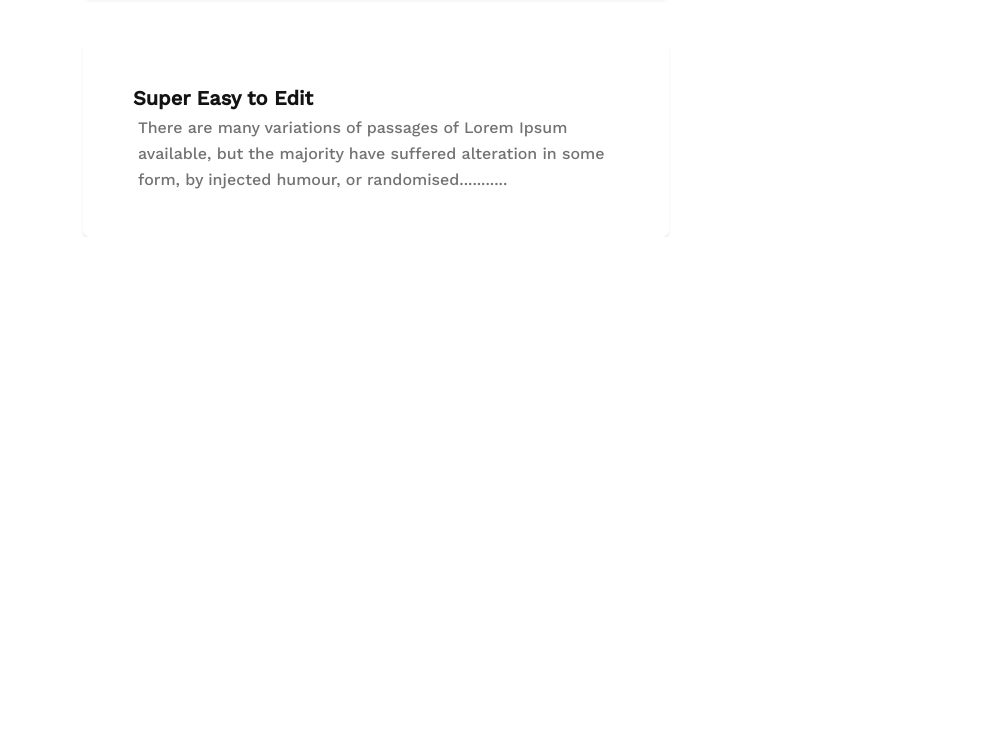
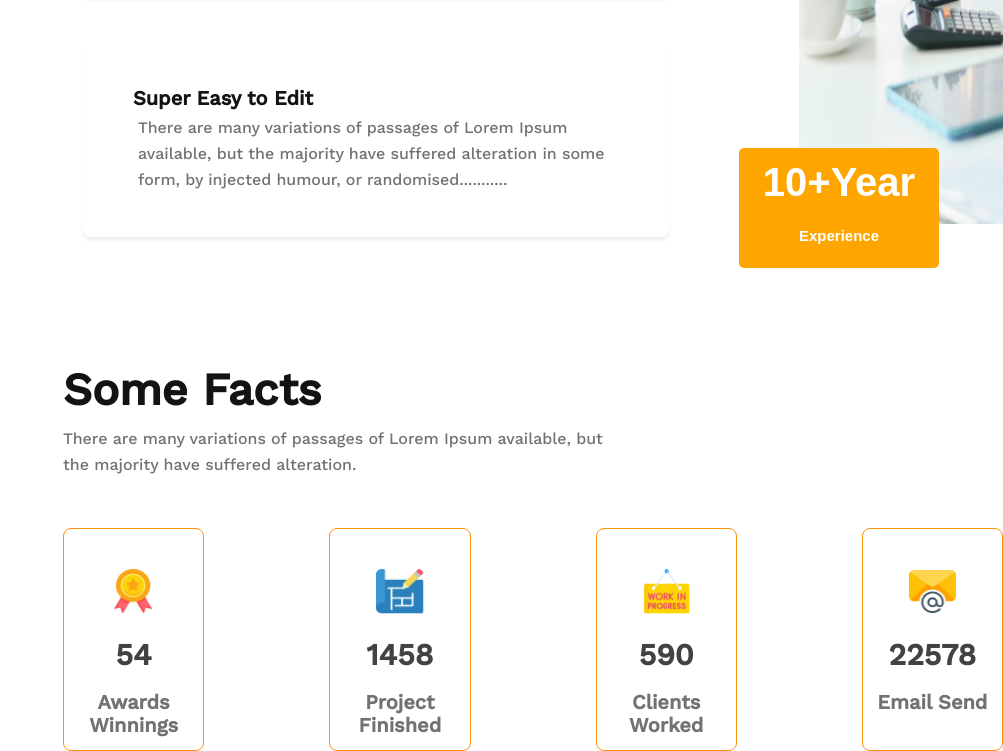
Before and after one commit to ProgSomel/g3-architects, a plain HTML site: page index.html in a window 1280 px wide. Shown: the part 3180-3931 px from the top of the page, without its empty margins (277-1280 px from the left). Before the commit the page ends 3417 px from the top, so only its background shows below. Drawn offline with nearby package versions, Linux system fonts and the light colour scheme.

Commit message:
Some Facts Section added

```diff
--- a/css/style.css
+++ b/css/style.css
@@ -196,8 +196,8 @@ hr {
   padding: 5px;
 }
 .features-love-img img {
-  width: 500px;
-  height: 895px;
+  width: 600px;
+  height: 1170px;
   margin-top: 50px;
 }
 .features-love-btn {
@@ -221,6 +221,63 @@ hr {
   text-align: center;
   color: #ffffff;
   padding-bottom: 5px;
+}
+
+/*------------------- section 3 styles-------------------------- */
+
+.facts-container {
+  margin-top: 300px;
+  margin-left: 340px;
+}
+.fact-title {
+  font-weight: 700;
+  font-size: 45px;
+  line-height: 53px;
+  color: #131313;
+  margin-bottom: 10px;
+}
+.fact-description {
+  font-weight: 400;
+  font-size: 16px;
+  line-height: 26px;
+  color: #727272;
+  margin-bottom: 50px;
+}
+.facts-content {
+  display: flex;
+  gap: 125px;
+
+}
+.fact {
+  width: 220.83px;
+  height: 220.83px;
+  border: 1px solid #ff900e;
+  border-radius: 8px;
+  text-align: center;
+  transition: width 1s, height 1s, transform 1s ;
+}
+.fact:hover {
+  background-color: rgba(255, 144, 14, 0.1);
+  transform: rotate(360deg);
+}
+.fact img {
+  width: 47.39px;
+  height: 45.22px;
+  margin-top: 40px;
+}
+.fact-count {
+  margin-top: 10px;
+  font-weight: 600;
+  font-size: 30px;
+  line-height: 53px;
+  color: #424242;
+}
+.fact-info {
+  font-weight: 600;
+  font-size: 20px;
+  color: #727272;
+  line-height: 23px;
+  margin-top: 10px;
 }
 
 /*------------------- Media Queries-------------------------- */
--- a/index.html
+++ b/index.html
@@ -124,8 +124,43 @@
           </div>
         </div>
         <div class="features-love-img">
-          <img src="images/architect.png" alt="">
-          <button class="features-love-btn">10+Year <br> <span class="features-love-btn-span">Experience</span></button>
+          <img src="images/architect.png" alt="" />
+          <button class="features-love-btn">
+            10+Year <br />
+            <span class="features-love-btn-span">Experience</span>
+          </button>
+        </div>
+      </section>
+      <!-- fact section  -->
+      <section class="facts-container">
+        <h2 class="fact-title">Some Facts</h2>
+        <p class="fact-description">
+          There are many variations of passages of Lorem Ipsum available, but <br>
+          the majority have suffered alteration.
+        </p>
+        <div class="facts-content">
+          <div class="fact">
+            <img src="images/icons/ribon.png" alt="">
+            <p class="fact-count">54</p>
+            <p class="fact-info">Awards Winnings</p>
+          </div>
+          <div class="fact">
+            <img src="images/icons/projects.png" alt="">
+            <p class="fact-count">1458</p>
+            <p class="fact-info">Project Finished</p>
+          </div>
+          <div class="fact">
+            <img src="images/icons/customers.png" alt="">
+            <p class="fact-count">590</p>
+            <p class="fact-info">Clients Worked</p>
+          </div>
+          <div class="fact">
+            <img src="images/icons/email.png" alt="">
+            <p class="fact-count">22578</p>
+            <p class="fact-info">Email Send</p>
+          </div>
+
+          </div>
         </div>
       </section>
     </main>
```
